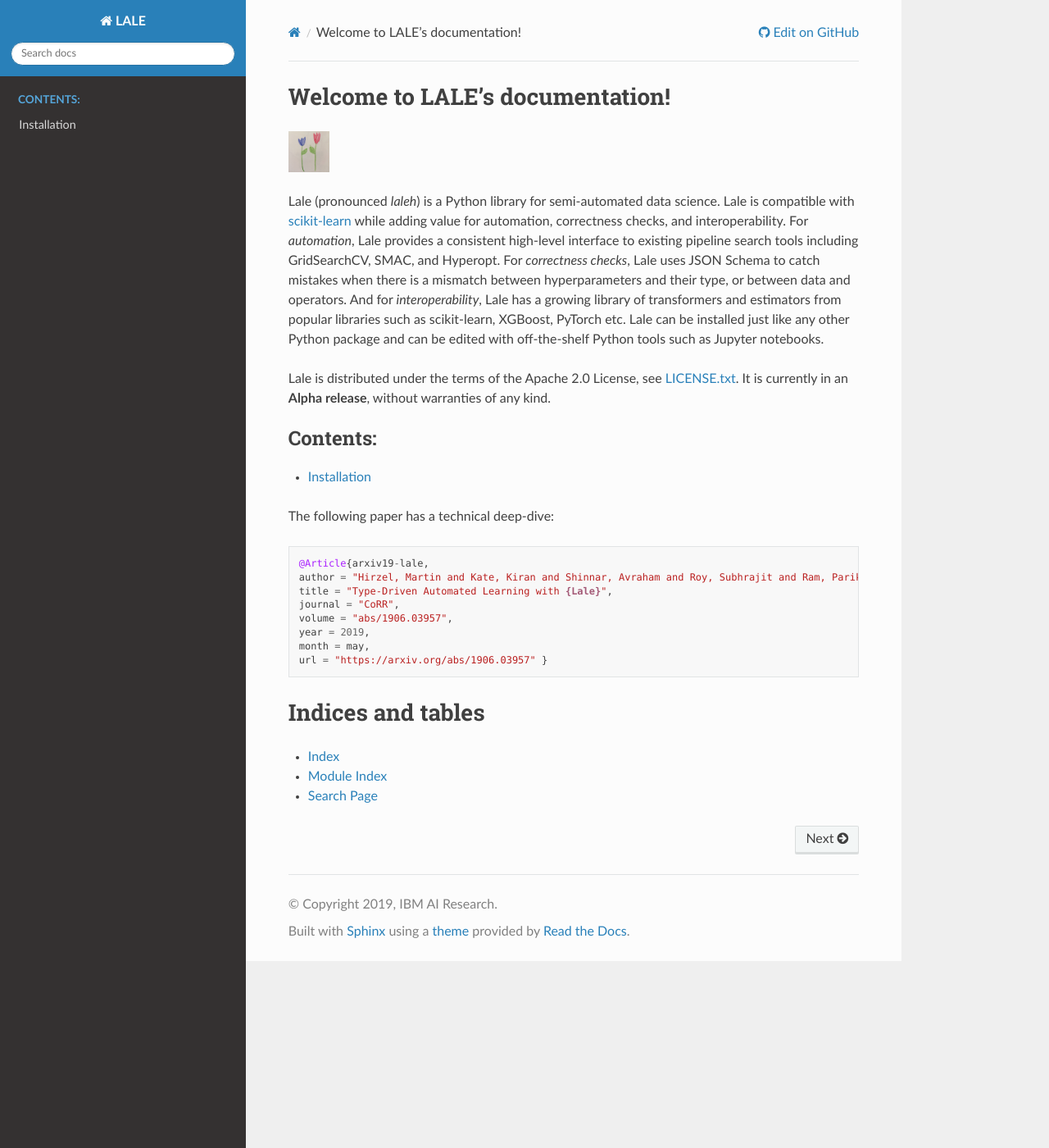
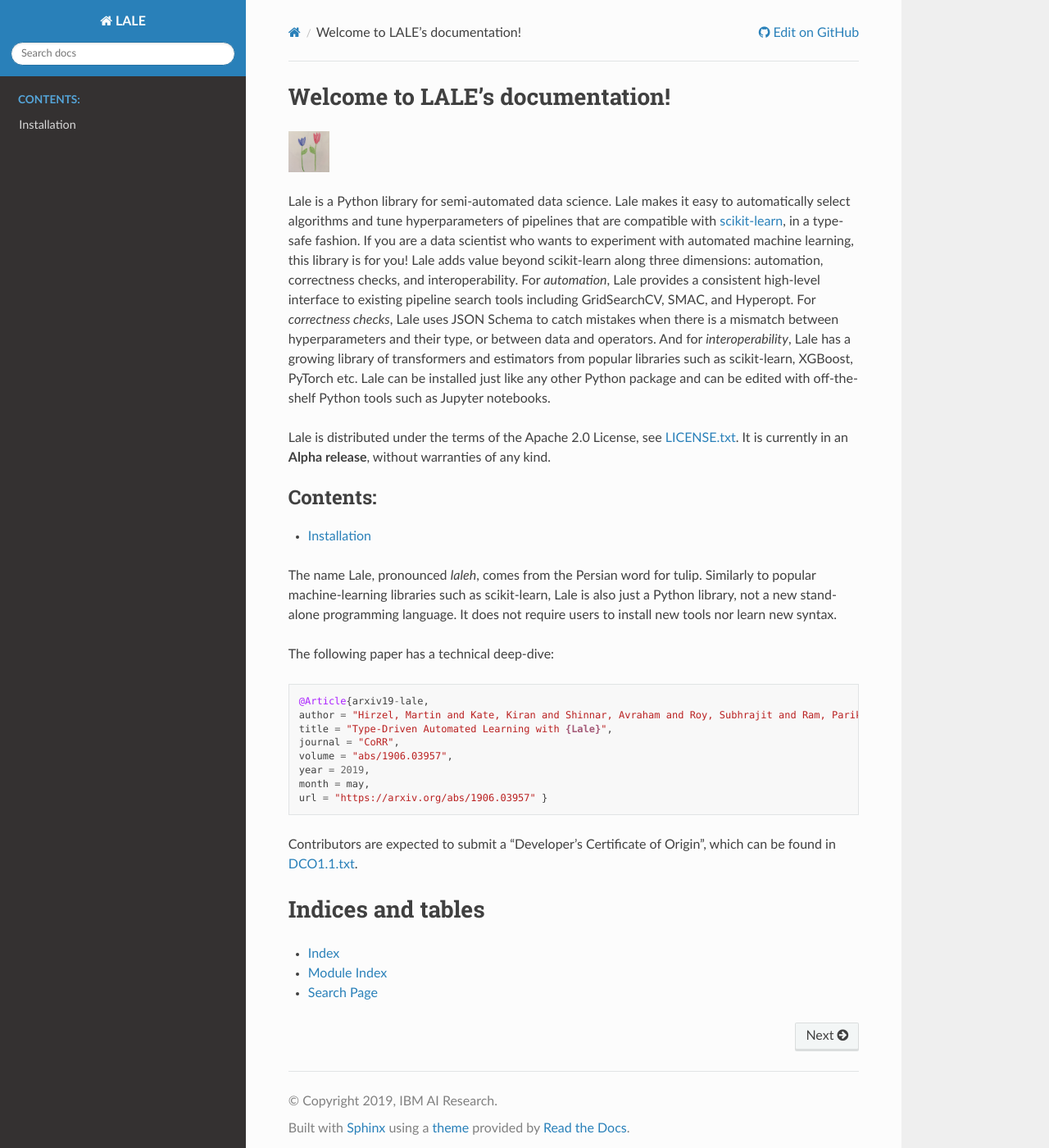
Before and after one commit to IBM/lale, a Sphinx documentation site: the page built from docs/index.rst, in a window 1280 px wide and 1400 px high. Shown: the whole window at 82% size. Built offline with Sphinx 7.4.7 and the Read the Docs theme 2.0.0, drawn with Linux system fonts in a browser that asks for light colours; formulas are drawn with MathJax 3.

```diff
--- a/docs/index.rst
+++ b/docs/index.rst
@@ -12,9 +12,14 @@ Welcome to LALE's documentation!
   :width: 50
   :alt: logo
 
-Lale (pronounced *laleh*) is a Python library for semi-automated data science.
-Lale is compatible with `scikit-learn <https://scikit-learn.org>`_ while
-adding value for automation, correctness checks, and interoperability.
+Lale is a Python library for semi-automated data science.
+Lale makes it easy to automatically select algorithms and tune
+hyperparameters of pipelines that are compatible with
+`scikit-learn <https://scikit-learn.org>`_, in a type-safe fashion.  If
+you are a data scientist who wants to experiment with automated
+machine learning, this library is for you!
+Lale adds value beyond scikit-learn along three dimensions:
+automation, correctness checks, and interoperability.
 For *automation*, Lale provides a consistent high-level interface to
 existing pipeline search tools including GridSearchCV, SMAC, and
 Hyperopt.
@@ -38,6 +43,12 @@ without warranties of any kind.
    installation
 
 
+The name Lale, pronounced *laleh*, comes from the Persian word for
+tulip. Similarly to popular machine-learning libraries such as
+scikit-learn, Lale is also just a Python library, not a new stand-alone
+programming language. It does not require users to install new tools
+nor learn new syntax.
+
 The following paper has a technical deep-dive::
 
 
@@ -51,6 +62,8 @@ The following paper has a technical deep-dive::
         url = "https://arxiv.org/abs/1906.03957" }
 
 
+Contributors are expected to submit a "Developer's Certificate of
+Origin", which can be found in `DCO1.1.txt <https://github.com/IBM/lale/blob/master/DCO1.1.txt>`_.
 
 
 Indices and tables
```
Also changed, not shown: README.md (+7 -2 lines).
